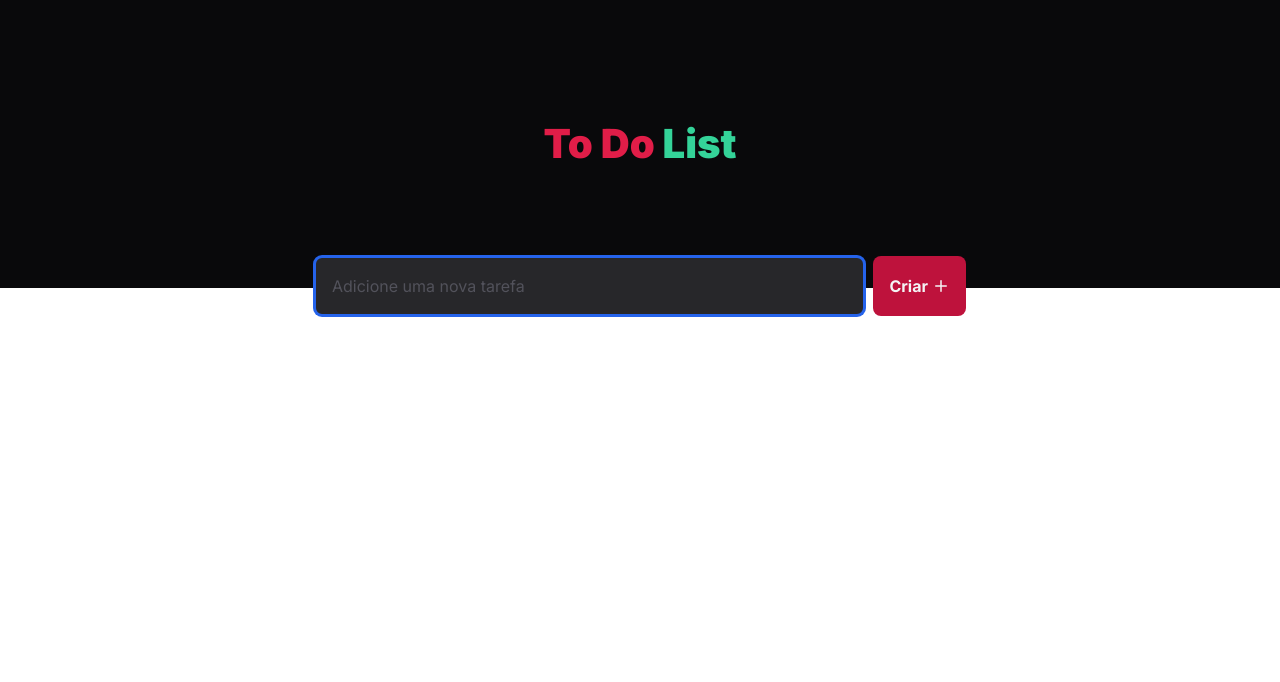
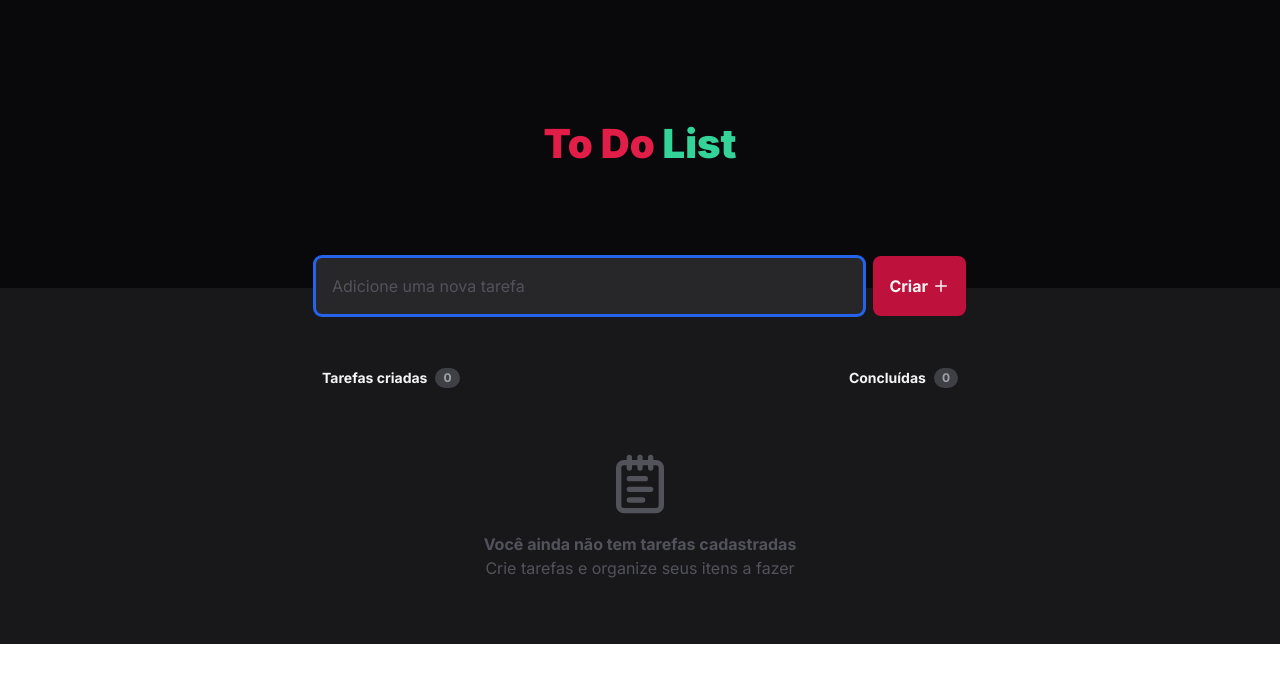
Before and after one commit to diozenio/to-do-list-frontend, a Next.js app: page / in a window 1280 px wide. Shown: the top 682 px of the page. Built offline with nearby package versions, Linux system fonts and the light colour scheme.

Commit message:
feat(tasks): Add TasksList component

```diff
--- a/src/app/page.tsx
+++ b/src/app/page.tsx
@@ -1,4 +1,5 @@
 import TaskForm from "@/components/tasks/TaskForm";
+import TasksList from "@/components/tasks/TasksList";
 
 export default function Home() {
   return (
@@ -9,6 +10,7 @@ export default function Home() {
         </h1>
         <TaskForm />
       </header>
+      <TasksList tasks={[]} />
     </main>
   );
 }
--- /dev/null
+++ b/src/assets/icons/NotepadText.tsx
@@ -0,0 +1,24 @@
+import React from "react";
+
+function NotepadText({ size = 24 }) {
+  return (
+    <svg
+      xmlns="http://www.w3.org/2000/svg"
+      width={size}
+      height={size}
+      fill="none"
+      stroke="currentColor"
+      strokeLinecap="round"
+      strokeLinejoin="round"
+      strokeWidth="2"
+      className="lucide lucide-notepad-text"
+      viewBox="0 0 24 24"
+    >
+      <path d="M8 2v4M12 2v4M16 2v4"></path>
+      <rect width="16" height="18" x="4" y="4" rx="2"></rect>
+      <path d="M8 10h6M8 14h8M8 18h5"></path>
+    </svg>
+  );
+}
+
+export default NotepadText;
--- /dev/null
+++ b/src/assets/icons/index.ts
@@ -0,0 +1,3 @@
+import NotepadText from "./NotepadText";
+
+export { NotepadText as NotepadTextIcon };
--- /dev/null
+++ b/src/components/tasks/TasksList.tsx
@@ -0,0 +1,44 @@
+import { Task } from "@/models";
+import TaskCard from "./TaskCard";
+import TasksInfo from "./TasksInfo";
+import { getCompletedTasksCount } from "@/utils";
+import { NotepadTextIcon } from "@/assets/icons";
+
+function EmptyTasksList() {
+  return (
+    <div className="flex flex-col justify-center items-center text-zinc-600 py-8">
+      <NotepadTextIcon size={64} />
+      <h3 className="font-bold mt-4">Você ainda não tem tarefas cadastradas</h3>
+      <p> Crie tarefas e organize seus itens a fazer</p>
+    </div>
+  );
+}
+
+interface TasksListProps {
+  tasks?: Task[];
+}
+
+function TasksList({ tasks }: TasksListProps) {
+  return (
+    <section className="pt-20 w-[700px] 2xl:w-[860px] px-8 max-w-full mx-auto pb-8">
+      <div className="w-full flex flex-row justify-between items-center mb-8">
+        <TasksInfo
+          label="Tarefas criadas"
+          counter={String(tasks?.length || 0)}
+        />
+        <TasksInfo label="Concluídas" counter={getCompletedTasksCount(tasks)} />
+      </div>
+      <div className="flex flex-col gap-3">
+        {tasks?.length ? (
+          tasks?.map((task) => {
+            return <TaskCard key={task.id} task={task} />;
+          })
+        ) : (
+          <EmptyTasksList />
+        )}
+      </div>
+    </section>
+  );
+}
+
+export default TasksList;
```
